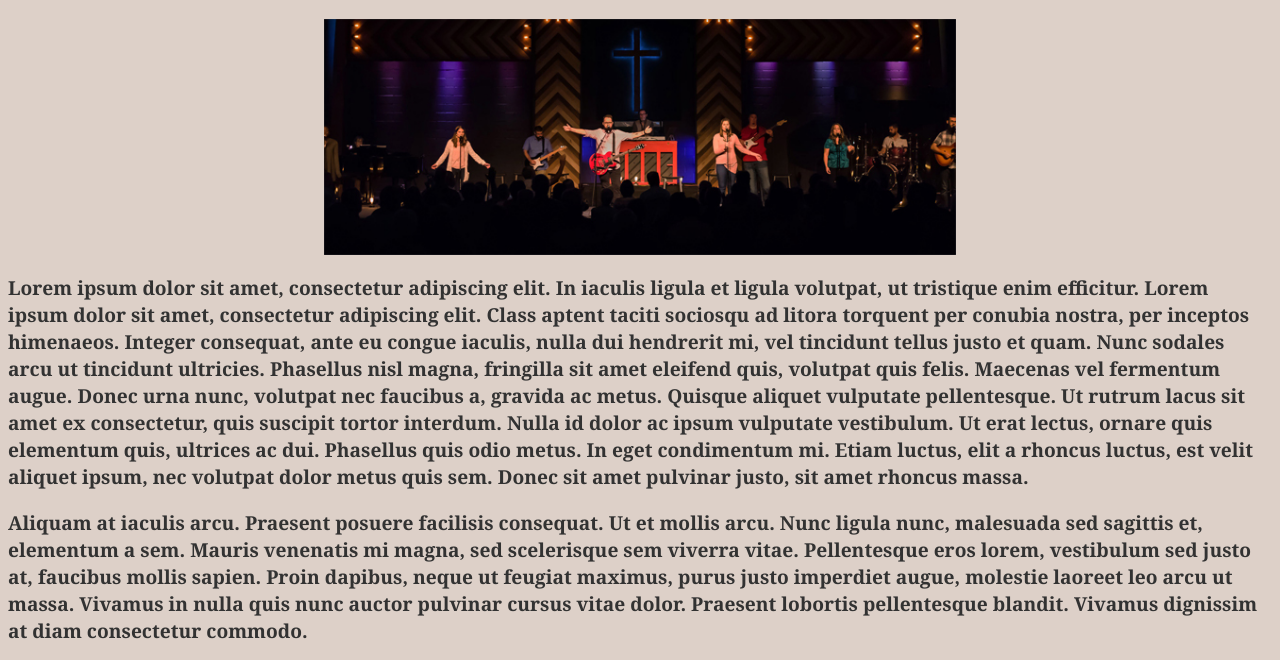
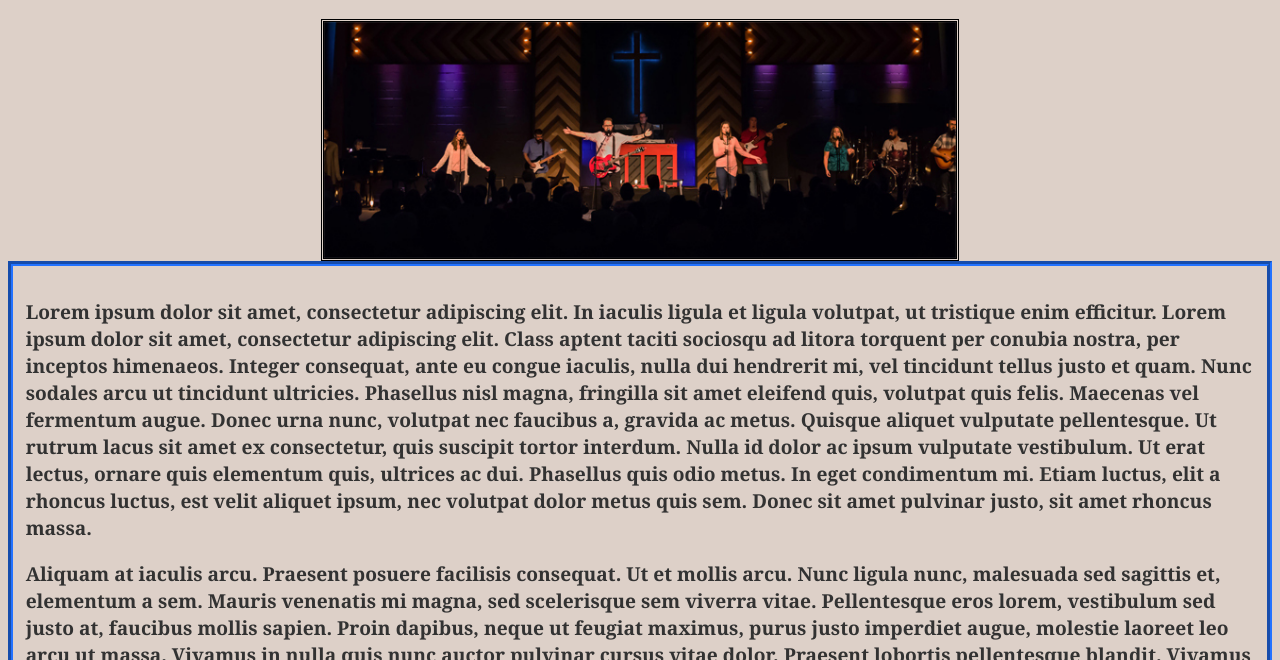
Before and after one commit to HolyRoller777/New_Day, a plain HTML site: page HTML_BoilerPlate/index.html in a window 1280 px wide. Shown: the part 134-794 px from the top of the page. Drawn offline with Linux system fonts and the light colour scheme.

Commit message:
fixed some borders

```diff
--- a/HTML_BoilerPlate/style/style.css
+++ b/HTML_BoilerPlate/style/style.css
@@ -34,12 +34,18 @@ body{
   text-align: center;
 }
 .center {
+  border-style: double;
   display: block;
   margin-left: auto;
   margin-right: auto;
+  padding-bottom: 0%;
   width: 50%;
 }
 .welcome-paragraph{
+  border-style: groove;
+  border-width: 5px;
+  padding: 1%;
+  border-color: #2272FF;
   color:#323232;
   font-weight: bolder;
   font-size: larger;
```
Also changed, not shown: HTML_BoilerPlate/pages/chad.html (+5 -4 lines).
